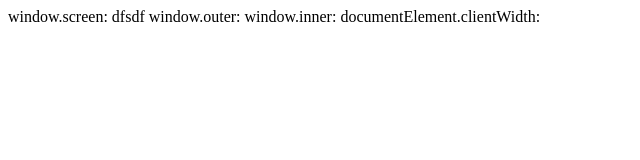
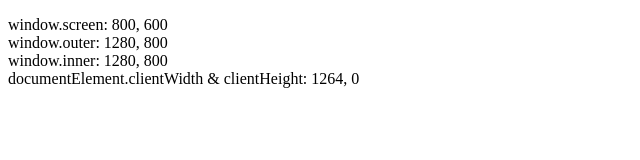
Before and after one commit to jeankangdev/javascript, a plain HTML site: page index.html in a window 1280 px wide. Shown: the whole page, without its empty margins (0-640 px from the left). Drawn offline with Linux system fonts and the light colour scheme.

Commit message:
display JS obj in HTML

```diff
--- a/index.html
+++ b/index.html
@@ -5,14 +5,18 @@
   <meta http-equiv="X-UA-Compatible" content="IE=edge">
   <meta name="viewport" content="width=device-width, initial-scale=1.0">
   <title>JavaScript Study Note</title>
-  <link href="./style.css" rel="stylesheet" />
+  <!-- <link href="./style.css" rel="stylesheet" /> -->
 </head>
 <body>
-  window.screen: dfsdf
-  window.outer:
-  window.inner:
-  documentElement.clientWidth:
-
-  <script type="text/javascript" src="./index.js" defer></script>
+  <p id="practice"></p>
+  <!-- <script type="text/javascript" src="./index.js" defer></script> -->
+  <script>
+    let practice = document.getElementById("practice");
+    practice.innerHTML =
+    "window.screen: " + window.screen.width + ", " + window.screen.height + "<br />" +
+    "window.outer: " + window.outerWidth + ", " + window.outerHeight + "<br />" +
+    "window.inner: " + window.innerWidth + ", " + window.innerHeight + "<br />" +
+    "documentElement.clientWidth & clientHeight: " + practice.clientWidth + ", " + practice.clientHeight;
+  </script>
 </body>
 </html>
```
